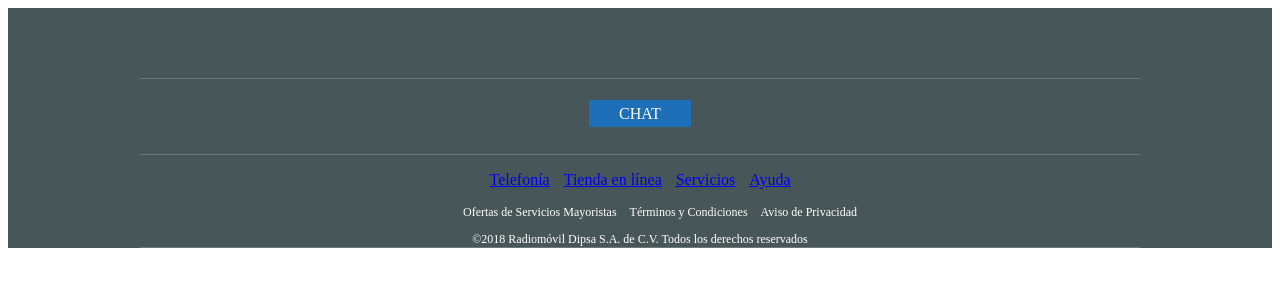
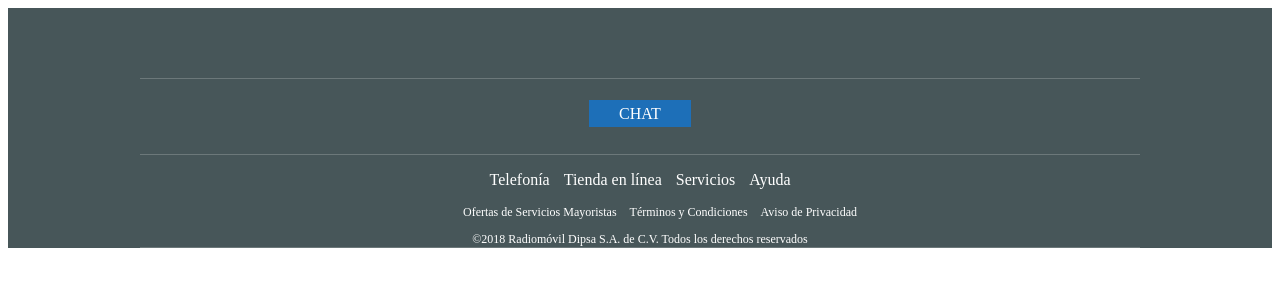
Before and after one commit to GracielaCesareo/amp-start, a plain HTML site: page index.html in a window 1280 px wide. Drawn offline with Linux system fonts and the light colour scheme.

Commit message:
changes in html

```diff
--- a/index.html
+++ b/index.html
@@ -36,7 +36,7 @@
   <body>
     <footer class="footer">
       <div class="main-footer footer" layout="container">
-        <div class="nav-footer-top footer" layout="container">
+        <div class="nav-footer-top footer">
           <div class="left footer">
             <amp-img class="brand-logo" src="img/logo-footer.png" width="149" height="31"></amp-img>
           </div>
@@ -61,7 +61,7 @@
                 <a href="">
                   <amp-img class="social-button" src="img/icono-holatelcel.png" width="40" height="40"></amp-img>
                 </a>
-            </li>
+              </li>
             </ul>
           </div>
         </div>
@@ -72,10 +72,10 @@
           <div class="left footer">
             <div class="navigate footer">
               <ul class="footer">
-                <li class="footer"><a href="#">Telefonía</a></li>
-                <li class="footer"><a href="#">Tienda en línea</a></li>
-                <li class="footer"><a href="#">Servicios</a></li>
-                <li class="footer"class="footer" ><a href="#">Ayuda</a></li>
+                <li class="footer"><a href="#" class="footer">Telefonía</a></li>
+                <li class="footer"><a href="#" class="footer">Tienda en línea</a></li>
+                <li class="footer"><a href="#" class="footer">Servicios</a></li>
+                <li class="footer"class="footer" ><a href="#" class="footer">Ayuda</a></li>
               </ul>
             </div>
           </div>
```
